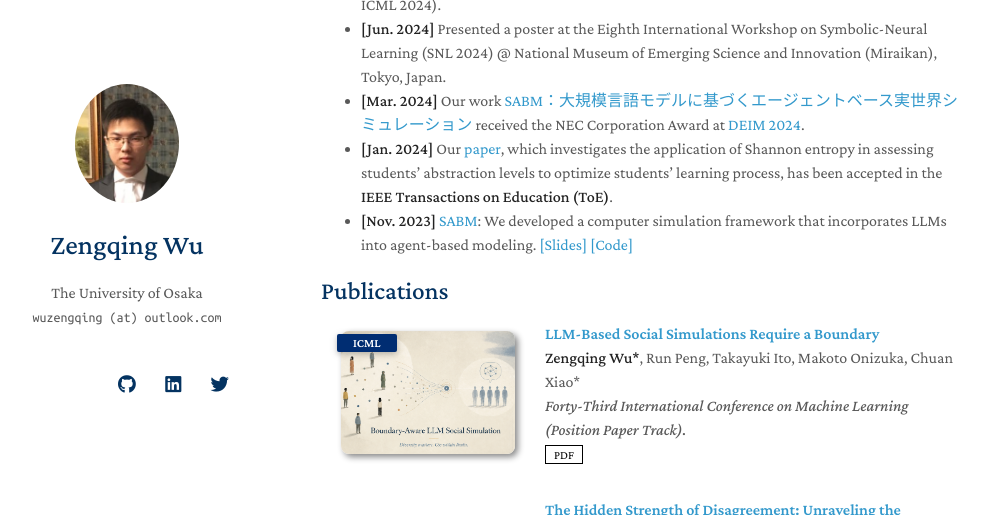
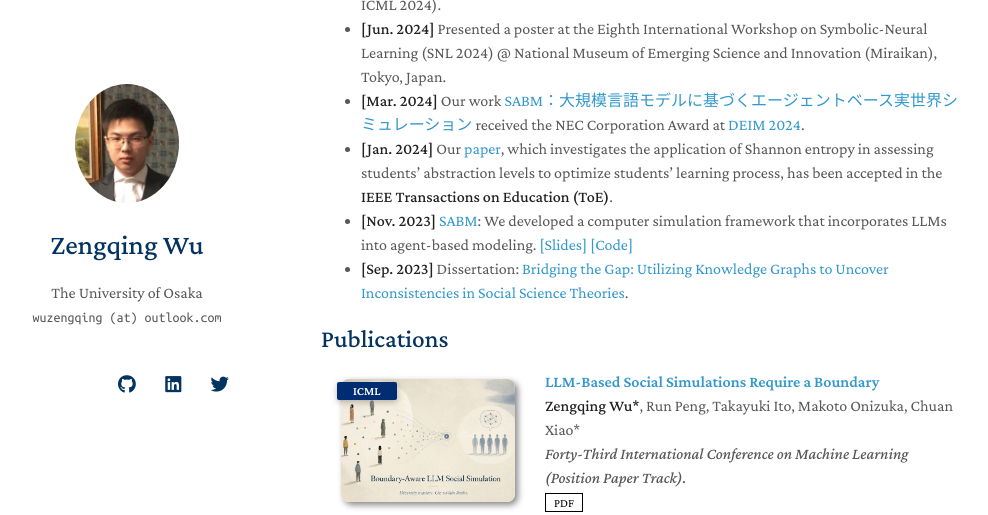
Before and after one commit to wuzengqing001225/wuzengqing001225.github.io, a Jekyll site: the page built from index.md, in a window 1280 px wide and 900 px high, scrolled down 1177 px, cut to the strip 0-515 px from the top of the window. Shown: the whole strip, without its empty margins (149-1137 px from the left). Built offline with Jekyll 4.4.1, drawn with Linux system fonts in a browser that asks for light colours; nearby versions of some CDN libraries; a style sheet for code colours, icons or effects is not loaded; our own code applies the rules of GitHub Pages for plain Markdown files.

Commit message:
Update index.md

```diff
--- a/index.md
+++ b/index.md
@@ -34,6 +34,7 @@ Zengqing Wu is a researcher at The University of Osaka under the supervision of
 - **[Mar. 2024]** Our work [SABM：大規模言語モデルに基づくエージェントベース実世界シミュレーション](https://arxiv.org/abs/2311.06330) received the NEC Corporation Award at [DEIM 2024](https://confit.atlas.jp/guide/event/deim2024/static/awards).
 - **[Jan. 2024]** Our [paper](https://drive.google.com/file/d/1OHINx0XsqTKS-rHOJCTqdY8Cz664Beez/view), which investigates the application of Shannon entropy in assessing students' abstraction levels to optimize students' learning process, has been accepted in the **IEEE Transactions on Education (ToE)**.
 - **[Nov. 2023]** [SABM](https://arxiv.org/abs/2311.06330): We developed a computer simulation framework that incorporates LLMs into agent-based modeling. [[Slides]](https://docs.google.com/presentation/d/1GqLjlsjfaN-sbNvLENkAnx8OMlSgeUcz/edit?usp=sharing&ouid=110669723869294635935&rtpof=true&sd=true) [[Code]](https://github.com/Roihn/SABM)
+- **[Sep. 2023]** Dissertation: [Bridging the Gap: Utilizing Knowledge Graphs to Uncover Inconsistencies in Social Science Theories](https://github.com/wuzengqing001225/wuzengqing001225.github.io/blob/3afa3d5d7fe5ad6c5a30d79a84fcfeea569e44e4/assets/files/Bridging%20the%20Gap%20-%20Utilizing%20Knowledge%20Graphs%20to%20Uncover%20Inconsistencies%20in%20Social%20Science%20Theories.pdf).
 
 {% include_relative _includes/publications.md %}
 
```
